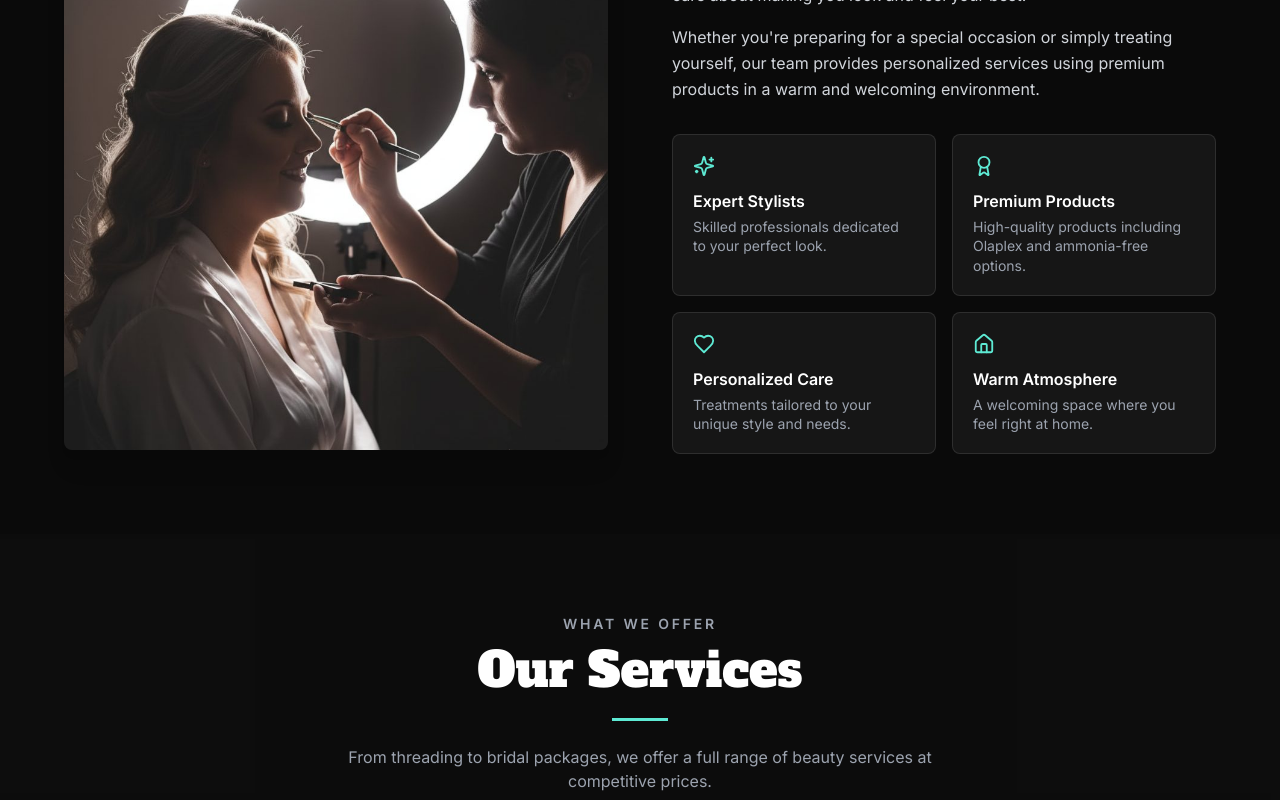
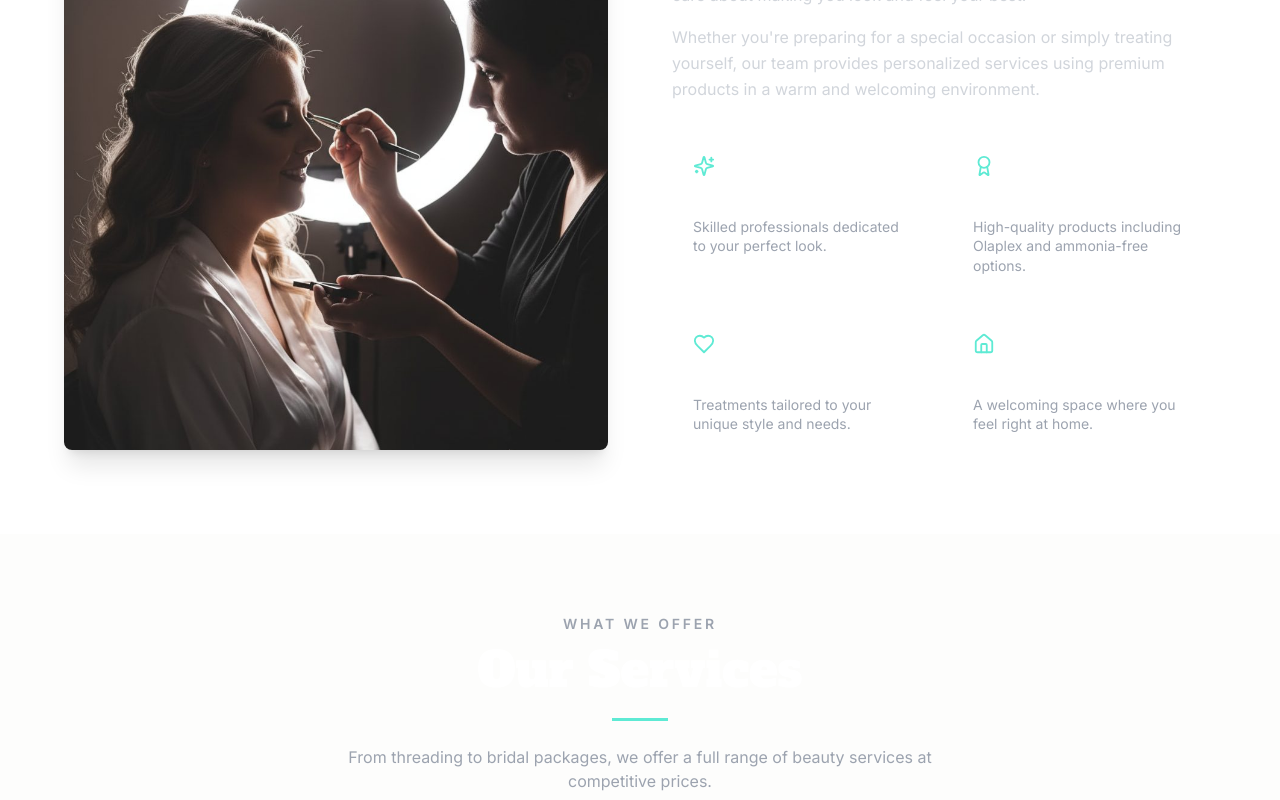
Before and after one commit to workervisual5-prog/beauty-fest-salon, a React (Vite) app: page / in a window 1280 px wide. Shown: the part 1240-2040 px from the top of the page. Built offline with nearby package versions, Linux system fonts and the light colour scheme.

Commit message:
Update tailwind.config.js

```diff
--- a/tailwind.config.js
+++ b/tailwind.config.js
@@ -5,9 +5,9 @@ export default {
     extend: {
       colors: {
   bg: {
-          DEFAULT: '#0a0a0a',
-          panel: '#111111',
-          card: '#161616',
+    DEFAULT: '#FFFFFF',
+    panel: '#FAFAF8',
+    card: '#FFFFFF',
   },
   teal: {
     accent: '#5EEAD4',
```
Lines whose indentation alone changed are shown as unchanged.
